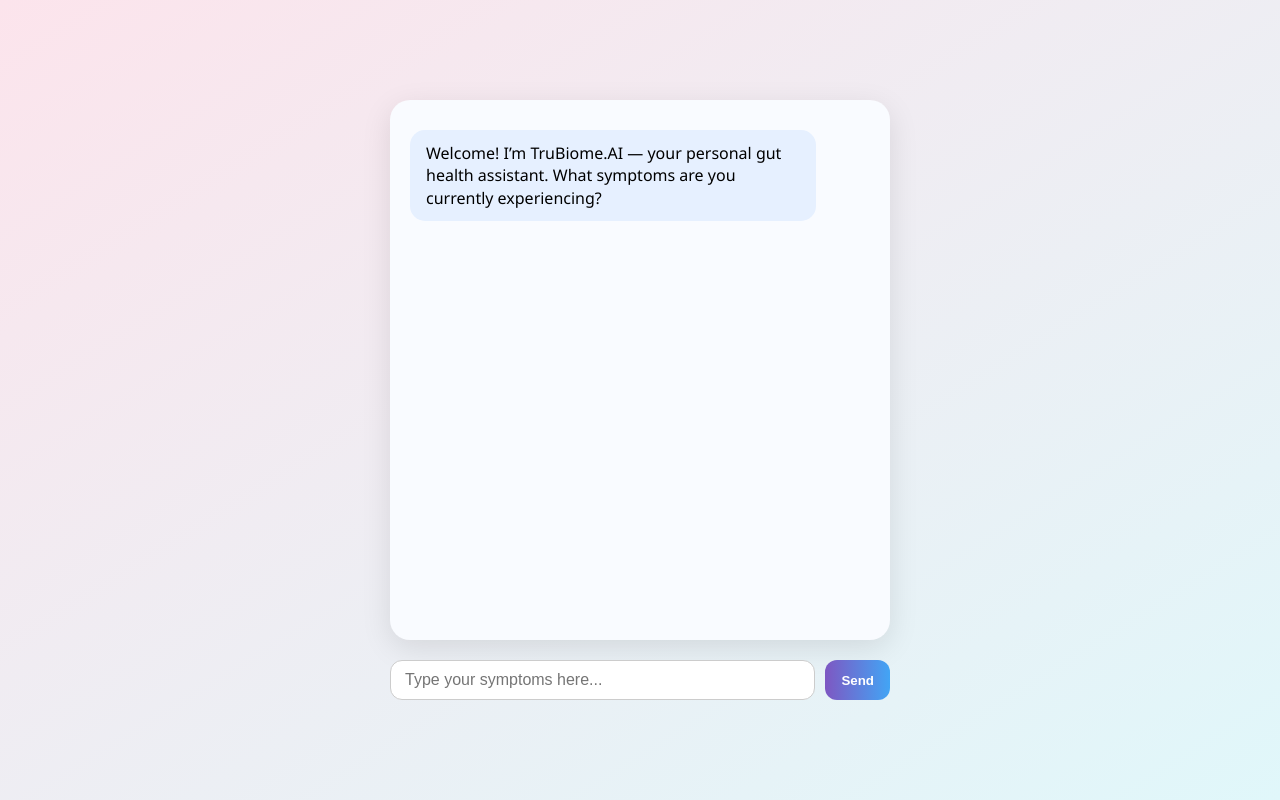
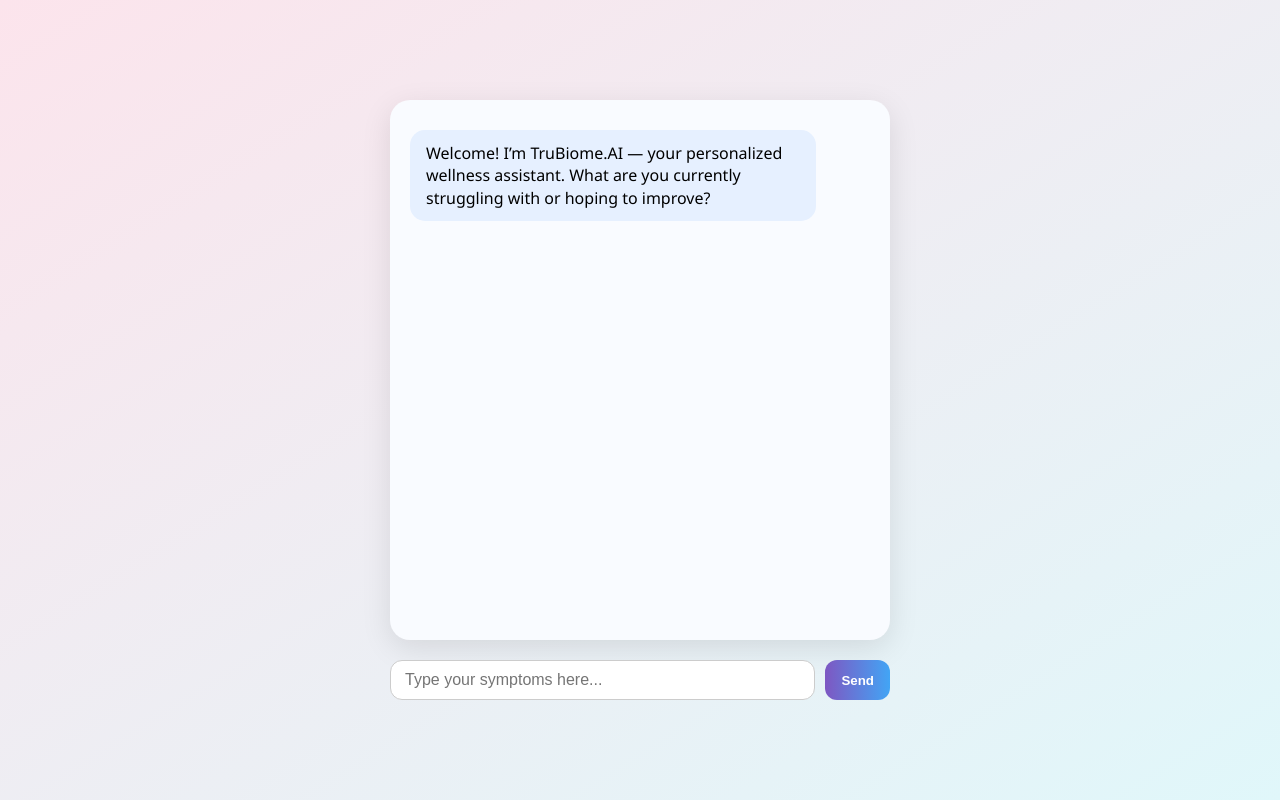
Before and after one commit to truebiome-ai/trubiome-ai-chatbot, a React (Create React App) app: page / in a window 1280 px wide. Built offline with nearby package versions, Linux system fonts and the light colour scheme; no server answers.

Commit message:
Update welcome message

```diff
--- a/src/brandConfig.js
+++ b/src/brandConfig.js
@@ -1,7 +1,7 @@
 const brand = {
   name: "TruBiome.AI",
   description: "a friendly, product-focused assistant trained to recommend only Biocidin Botanicals supplements based on symptoms.",
-  greeting: "Welcome! I’m TruBiome.AI — your personal gut health assistant. What symptoms are you currently experiencing?",
+  greeting: "Welcome! I’m TruBiome.AI — your personalized wellness assistant. What are you currently struggling with or hoping to improve?",
   products: [
     {
       name: "Biocidin® Capsules",
--- a/src/brands/biocidin.js
+++ b/src/brands/biocidin.js
@@ -5,7 +5,7 @@
   description:
     "a friendly, concise AI trained to help users choose gut-health supplements from Biocidin Botanicals.",
   greeting:
-    "Welcome! I’m TrueBiome.AI — your personal gut health assistant. What symptoms are you currently experiencing?",
+    "Welcome! I’m TruBiome.AI — your personalized wellness assistant. What are you currently struggling with or hoping to improve?",
   products: [
     {
       name: "Biocidin® Capsules",
```
